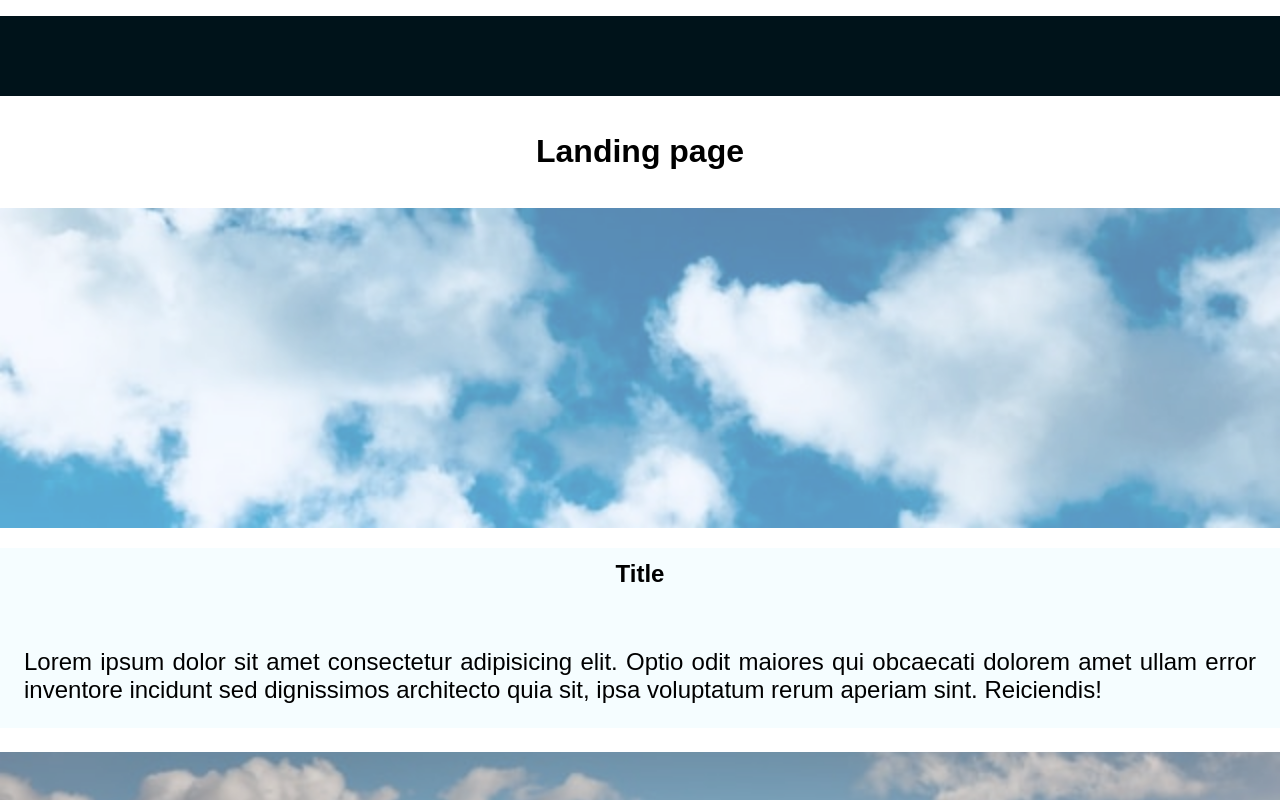
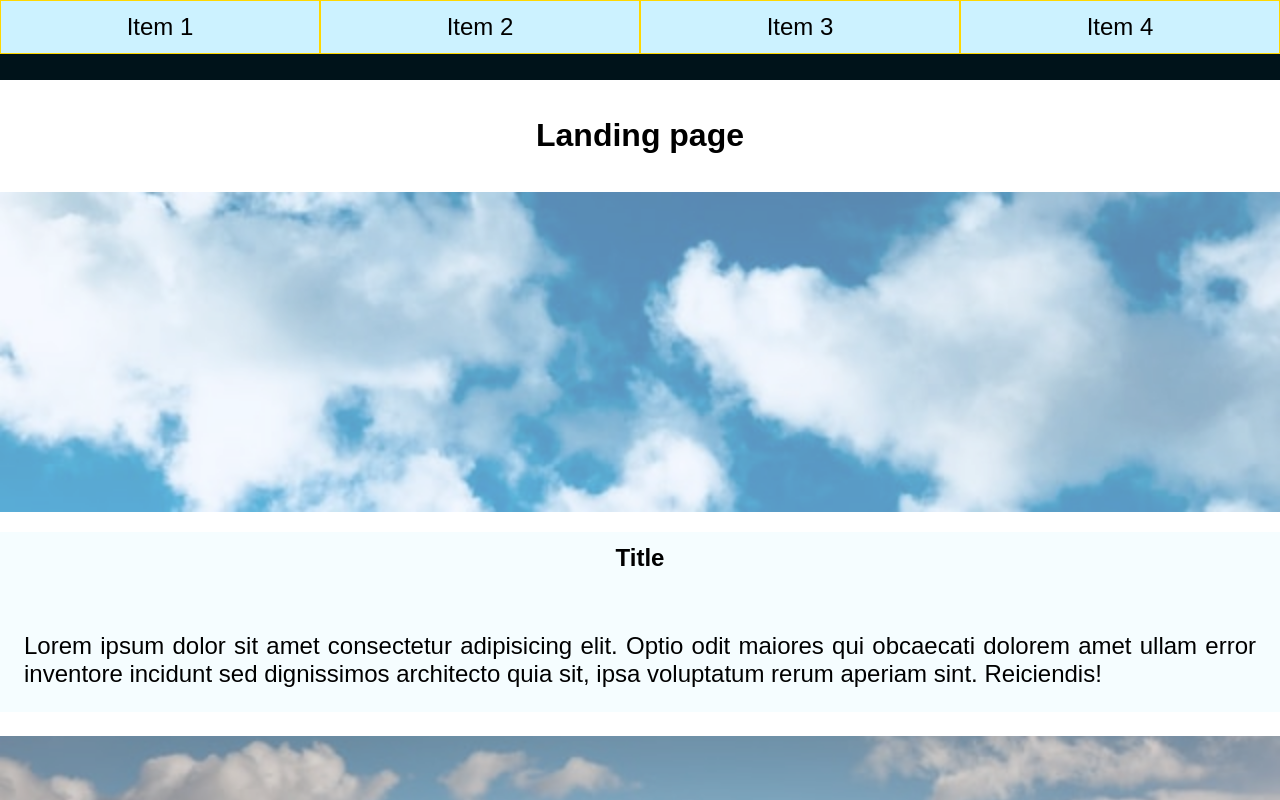
Before and after one commit to lenuza/landing-page, a plain HTML site: page index.html in a window 1280 px wide. Shown: the top 800 px of the page. Drawn offline with Linux system fonts and the light colour scheme.

Commit message:
dinamically added list items based on number of sections in the document

```diff
--- a/css/styles.css
+++ b/css/styles.css
@@ -28,9 +28,27 @@ p {
     text-align: justify;
 }
 
-/* #section3 p {
-    color: #cff;
-} */
+#navbar-list {
+    width: 100%;
+    display: flex;
+    flex-direction: row;
+    justify-content: space-evenly;
+    list-style: none;
+    margin: 0;
+    padding: 0;
+    overflow: hidden;
+}
+
+#navbar-list>li {
+    align-items: stretch;
+    font-size: 1.5em;
+    display: block;
+    text-align: center;
+    padding: 0.5em;
+    width: 100%;
+    background-color: rgb(204, 242, 255);
+    border: 1px solid gold;
+}
 
 .page-header,
 .page-footer {
--- a/js/app.js
+++ b/js/app.js
@@ -0,0 +1,8 @@
+var sections = document.getElementsByClassName('section-content');
+var unorderedList = document.getElementById('navbar-list');
+var listItem;
+
+for(let i = 0; i < sections.length; i++) {
+   listItem = unorderedList.appendChild(document.createElement('li'));
+   listItem.innerHTML = `Item ${i+1}`;
+}
```
